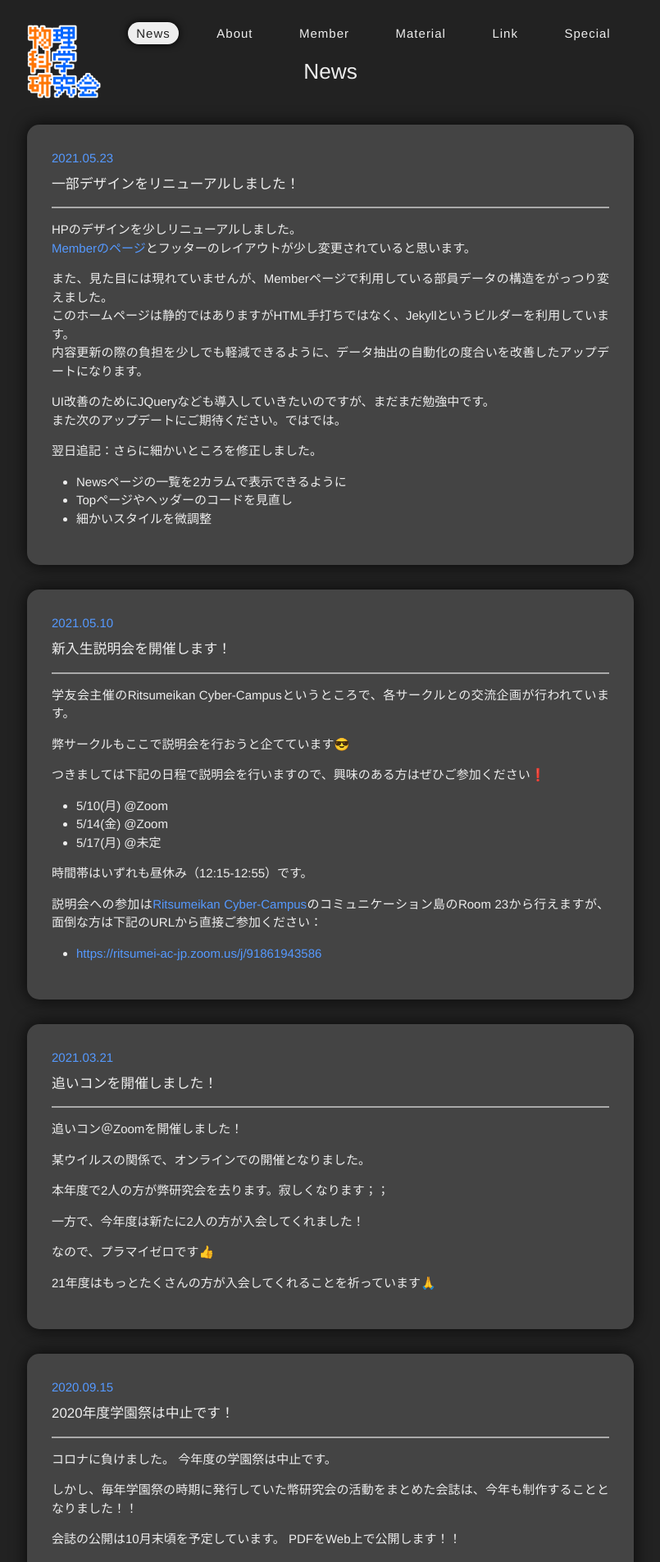
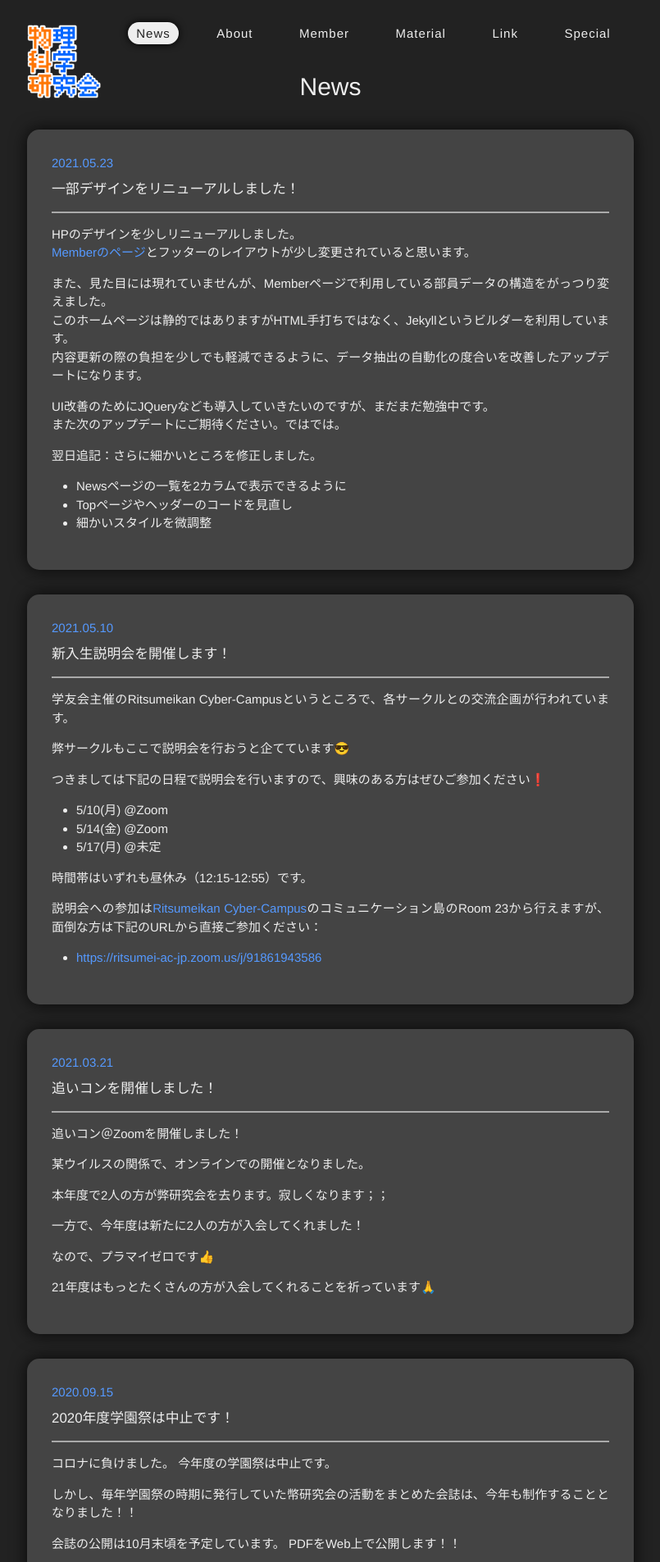
Before and after one commit to vuccaken/vuccaken.github.io, a Jekyll site: the page built from _pages/news.html, in a window 1280 px wide. Shown: the top 1905 px of the page at 82% size, without its empty margins (237-1042 px from the left). Built offline with Jekyll 4.4.1, drawn with Linux system fonts in a browser that asks for light colours; nearby versions of some CDN libraries; comment, search, counter and statistics services are not loaded.

Commit message:
ページの余白調整

```diff
--- a/_sass/_layout.scss
+++ b/_sass/_layout.scss
@@ -29,9 +29,11 @@
   // border: solid 1px gold;
   // > * {border: solid 1px aqua;}
   padding-top: $spacing-unit;
+  padding-bottom: $spacing-unit;
 
   @include media-query($on-mobile) {
     padding-top: $spacing-unit / 2;
+    padding-bottom: $spacing-unit / 2;
   }
 
   a.site-title {
@@ -121,7 +123,7 @@
 .page-header {
 //   border: solid 1px tomato;
 //   > * {border: solid 1px aqua;}
-  margin-top: $spacing-unit / 2;
+  // margin-top: $spacing-unit / 2;
   margin-bottom: $spacing-unit;
 
   margin-left: auto;
@@ -141,9 +143,11 @@
   h1.page-title {
     margin: 0;
     font-size: 1.75rem;
+    font-size: 2rem;
 
     .subtitle {
       font-size: 1.5rem;
+      text-align: center;
     }
   }
 
--- a/_sass/pages/_home.scss
+++ b/_sass/pages/_home.scss
@@ -3,10 +3,10 @@
 //
 
 .top-image {
-  margin: $spacing-unit (-$spacing-unit);
+  margin: 0 (-$spacing-unit);
 
   @include media-query($on-mobile) {
-    margin: ($spacing-unit / 2) (-$spacing-unit / 2);
+    margin: 0 (-$spacing-unit / 2);
   }
 
   background-image: url(../img/pages/tesla.jpg);
@@ -45,6 +45,7 @@
 // news and twitter frames
 .home-info {
   // border: 1px solid aqua;
+  margin-top: $spacing-unit;
   display: flex;
   justify-content: space-around;
   flex-wrap: wrap;
@@ -93,6 +94,13 @@
   padding: $spacing-unit/8 $spacing-unit/2;
   font-size: 0.875rem;
 
+  &:first-child {
+    padding-top: $spacing-unit / 4;
+  }
+  &:last-child {
+    padding-bottom: $spacing-unit / 4;
+  }
+
   &:hover {
     background-color: rgba(#000, 0.3);
   }
--- a/_sass/pages/_news.scss
+++ b/_sass/pages/_news.scss
@@ -2,8 +2,6 @@
 // News
 //
 .news-wrap {
-  padding-top: $spacing-unit / 2;
-
   display: grid;
   gap: $spacing-unit;
 
```
